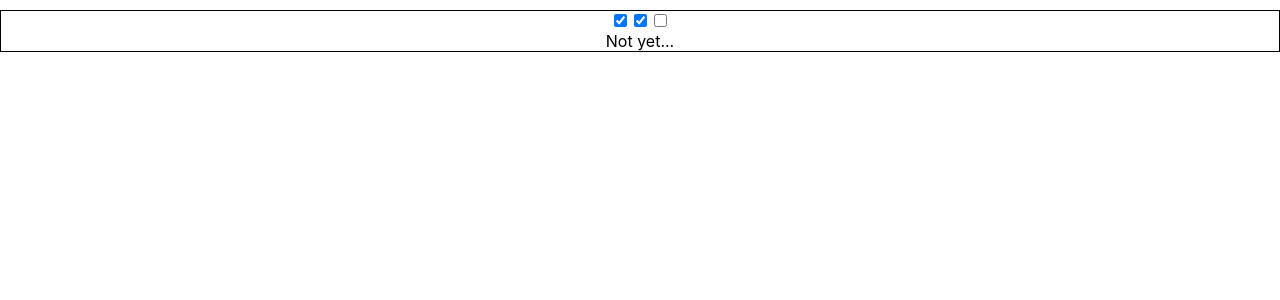
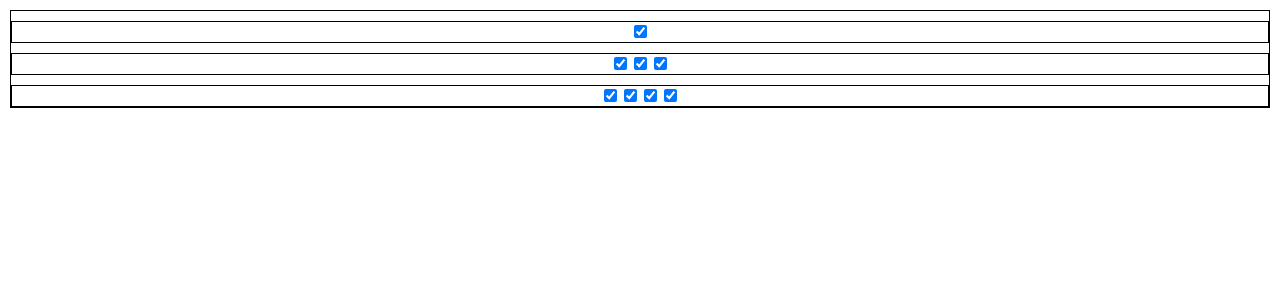
Before and after one commit to paigetech/spell-ui, a React (Create React App) app: page / in a window 1280 px wide. Shown: the top 300 px of the page. Built offline with nearby package versions, Linux system fonts and the light colour scheme.

Commit message:
spells display in rows

```diff
--- a/src/App.js
+++ b/src/App.js
@@ -2,39 +2,57 @@ import React, { useState, useContext } from 'react';
 import logo from './logo.svg';
 import './App.css';
 
-const blah = {
-  spellSlots: [true, true, false],
+const fetch = [4, 3, 1] // This will be where we grab from the API later
+const spells = {
+  spellSlots: fetch.reverse(),
   setSpellSlots: () => {
     console.log("BOOM!")
   }
 }
-const SpellSlotContext = React.createContext(blah)
+const SpellSlotContext = React.createContext(spells)
 
-function Blah() {
+function Pyramid() {
   const context = useContext(SpellSlotContext)
-  const [gotCheckUpdate, setGotCheckUpdate] = useState('Not yet...')
-  console.log("SPELL SLOTS", context);
-  return(
-    <div style={{marginTop: '10px', border: '1px solid'}}>
-      {context.spellSlots.map((slotFilled, index) => {
-        return <Checkbox checked={slotFilled} key={index}/>
+
+  return (
+    <div style={{margin: '10px', border: '1px solid'}}>
+      {context.spellSlots.map((slots, index) => {
+        return <Row slots={slots} key={index} />
       })}
-      <div>{gotCheckUpdate}</div>
     </div>
   )
 }
 
-function Checkbox(props) {
-  const [isChecked, setIsChecked] = useState(props.checked)
+function Row({ slots }) {
+  const context = useContext(SpellSlotContext)
 
-  return <input type='checkbox' defaultChecked={isChecked}></input>
+  let checkboxes = [];
+  for (let index = 0; index < slots; index++) {
+    checkboxes.push(<Checkbox checked={true} key={index}/>)
+  }
+
+  return(
+    <div style={{marginTop: '10px', border: '1px solid'}}>
+      {checkboxes}
+    </div>
+  )
+}
+
+function Checkbox({ checked }) {
+  const context = useContext(SpellSlotContext)
+
+  function handleChange() {
+    context.setSpellSlots()
+  }
+
+  return <input type='checkbox' defaultChecked={checked} onClick={handleChange}></input>
 }
 
 function App() {
   return (
     <div className="App">
-      <SpellSlotContext.Provider value={blah}>
-        <Blah />
+      <SpellSlotContext.Provider value={spells}>
+        <Pyramid />
       </SpellSlotContext.Provider>
     </div>
   );
```
